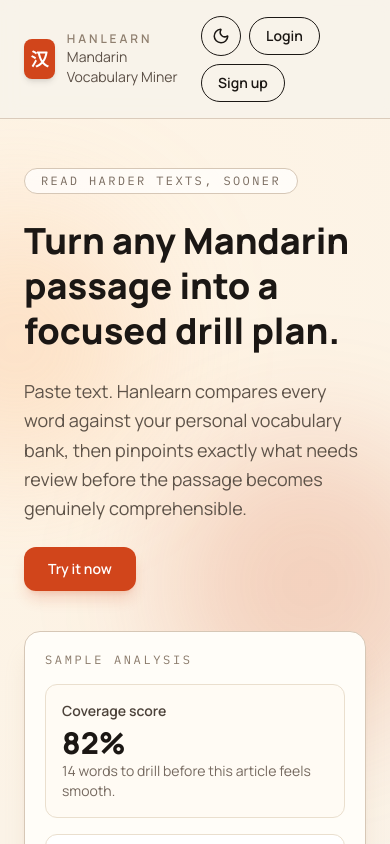
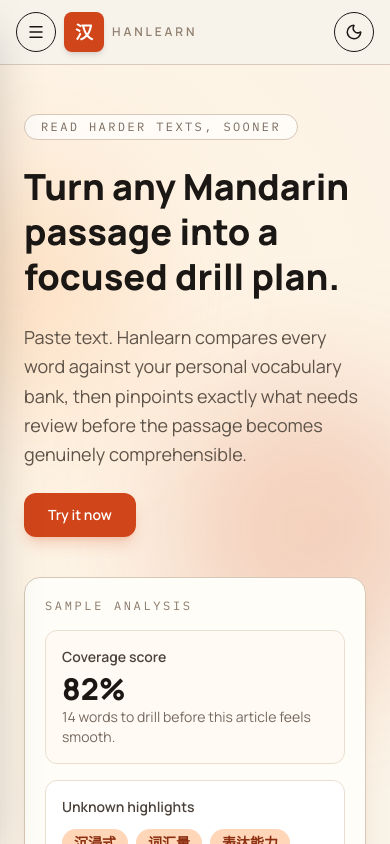
Before and after one commit to jal9o3/Mandarin-Vocabulary-Miner, a React (Vite) app in the folder hanlearn_frontend/: page / in a window 390 px wide. Shown: the top 844 px of the page. Built offline with nearby package versions, Linux system fonts and the light colour scheme; no server answers.

Commit message:
mobile view header

```diff
--- a/hanlearn_frontend/src/components/NavHeader.tsx
+++ b/hanlearn_frontend/src/components/NavHeader.tsx
@@ -1,6 +1,6 @@
 import { useEffect, useRef, useState } from 'react'
 import { NavLink, useLocation, useNavigate } from 'react-router-dom'
-import { Moon, Sun } from 'lucide-react'
+import { Menu, Moon, Sun, X } from 'lucide-react'
 
 const API_BASE_URL = import.meta.env.VITE_API_BASE_URL ?? ''
 
@@ -16,6 +16,7 @@ export function NavHeader({ isDarkMode, onToggleDarkMode }: NavHeaderProps) {
   const navigate = useNavigate()
   const [isAuthenticated, setIsAuthenticated] = useState(false)
   const [isProfileMenuOpen, setIsProfileMenuOpen] = useState(false)
+  const [isMobileSidebarOpen, setIsMobileSidebarOpen] = useState(false)
   const profileMenuRef = useRef<HTMLDivElement | null>(null)
 
   const headerClasses = isDarkMode
@@ -50,6 +51,21 @@ export function NavHeader({ isDarkMode, onToggleDarkMode }: NavHeaderProps) {
   const themeToggleClasses = isDarkMode
     ? 'grid h-10 w-10 place-items-center rounded-full border border-[#d8c4b2] bg-[#2a221d] text-[#f6eee7] transition hover:bg-[#d8c4b2] hover:text-[#1a1613]'
     : 'grid h-10 w-10 place-items-center rounded-full border border-[#1b1714] bg-transparent text-[#1b1714] transition hover:bg-[#1b1714] hover:text-white'
+  const mobileTopBarClasses = isDarkMode
+    ? 'sticky top-0 z-40 border-b border-[#3a3028]/90 bg-[#1a1613]/95 backdrop-blur md:hidden'
+    : 'sticky top-0 z-40 border-b border-[#d6c7b6]/90 bg-[#f7f2ea]/95 backdrop-blur md:hidden'
+  const mobileSidebarPanelClasses = isDarkMode
+    ? 'fixed inset-y-0 left-0 z-50 w-[18rem] border-r border-[#3a3028] bg-[#17120f] p-5 shadow-2xl md:hidden'
+    : 'fixed inset-y-0 left-0 z-50 w-[18rem] border-r border-[#d6c7b6] bg-[#fff8ef] p-5 shadow-2xl md:hidden'
+  const mobileOverlayClasses = isDarkMode
+    ? 'fixed inset-0 z-40 bg-black/55 md:hidden'
+    : 'fixed inset-0 z-40 bg-[#2a2119]/35 md:hidden'
+  const mobileNavItemClasses = isDarkMode
+    ? 'w-full rounded-xl border border-[#3f342c] px-4 py-3 text-left text-sm font-semibold text-[#f2e6db] transition hover:border-[#f06d42] hover:bg-[#2a221d]'
+    : 'w-full rounded-xl border border-[#d7c7b6] px-4 py-3 text-left text-sm font-semibold text-[#2a2119] transition hover:border-[#d1451b] hover:bg-[#f6e7d8]'
+  const mobileNavItemActiveClasses = isDarkMode
+    ? 'border-[#f06d42] bg-[#2a221d] text-[#ffbfaa]'
+    : 'border-[#d1451b] bg-[#fbe3ce] text-[#8f2f14]'
 
   useEffect(() => {
     const loadAuth = async () => {
@@ -101,7 +117,30 @@ export function NavHeader({ isDarkMode, onToggleDarkMode }: NavHeaderProps) {
 
   useEffect(() => {
     setIsProfileMenuOpen(false)
+    setIsMobileSidebarOpen(false)
   }, [location.pathname])
+
+  useEffect(() => {
+    if (!isMobileSidebarOpen) {
+      return
+    }
+
+    const previousOverflow = document.body.style.overflow
+    document.body.style.overflow = 'hidden'
+
+    const handleEscape = (event: KeyboardEvent) => {
+      if (event.key === 'Escape') {
+        setIsMobileSidebarOpen(false)
+      }
+    }
+
+    window.addEventListener('keydown', handleEscape)
+
+    return () => {
+      document.body.style.overflow = previousOverflow
+      window.removeEventListener('keydown', handleEscape)
+    }
+  }, [isMobileSidebarOpen])
 
   const handleLogout = async () => {
     try {
@@ -112,12 +151,153 @@ export function NavHeader({ isDarkMode, onToggleDarkMode }: NavHeaderProps) {
     } finally {
       setIsAuthenticated(false)
       setIsProfileMenuOpen(false)
+      setIsMobileSidebarOpen(false)
       navigate('/login')
     }
   }
 
+  const closeMobileSidebar = () => {
+    setIsMobileSidebarOpen(false)
+  }
+
   return (
-    <header className={headerClasses}>
+    <>
+      <div className={mobileTopBarClasses}>
+        <div className="mx-auto flex w-full max-w-6xl items-center justify-between px-4 py-3 sm:px-6">
+          <div className="flex items-center gap-2">
+            <button
+              type="button"
+              onClick={() => setIsMobileSidebarOpen((open) => !open)}
+              aria-label={isMobileSidebarOpen ? 'Close navigation menu' : 'Open navigation menu'}
+              aria-expanded={isMobileSidebarOpen}
+              className={themeToggleClasses}
+            >
+              {isMobileSidebarOpen ? <X size={18} /> : <Menu size={18} />}
+            </button>
+            <NavLink to="/" className="flex items-center gap-2" onClick={closeMobileSidebar}>
+              <div className={brandMonogramClasses}>汉</div>
+              <p className={brandTaglineClasses}>Hanlearn</p>
+            </NavLink>
+          </div>
+          <button
+            type="button"
+            onClick={onToggleDarkMode}
+            className={themeToggleClasses}
+            aria-label={isDarkMode ? 'Switch to light mode' : 'Switch to dark mode'}
+            title={isDarkMode ? 'Switch to light mode' : 'Switch to dark mode'}
+          >
+            {isDarkMode ? <Sun size={18} /> : <Moon size={18} />}
+          </button>
+        </div>
+      </div>
+
+      {isMobileSidebarOpen ? (
+        <button
+          type="button"
+          className={mobileOverlayClasses}
+          aria-label="Close navigation menu"
+          onClick={closeMobileSidebar}
+        />
+      ) : null}
+
+      <aside
+        className={`${mobileSidebarPanelClasses} transition-transform duration-300 ${
+          isMobileSidebarOpen ? 'translate-x-0' : '-translate-x-full'
+        }`}
+        aria-hidden={!isMobileSidebarOpen}
+      >
+        <div className="mb-6 flex items-center justify-between">
+          <NavLink to="/" className="flex items-center gap-3" onClick={closeMobileSidebar}>
+            <div className={brandMonogramClasses}>汉</div>
+            <div>
+              <p className={brandTaglineClasses}>Hanlearn</p>
+              <p className={brandSubtitleClasses}>Mandarin Vocabulary Miner</p>
+            </div>
+          </NavLink>
+          <button
+            type="button"
+            onClick={closeMobileSidebar}
+            className={themeToggleClasses}
+            aria-label="Close navigation menu"
+          >
+            <X size={18} />
+          </button>
+        </div>
+
+        <nav className="flex flex-col gap-3">
+          {isAuthenticated ? (
+            <>
+              <NavLink
+                to="/paste"
+                onClick={closeMobileSidebar}
+                className={({ isActive }) =>
+                  `${mobileNavItemClasses} ${isActive ? mobileNavItemActiveClasses : ''}`
+                }
+              >
+                Miner
+              </NavLink>
+              <NavLink
+                to="/library"
+                onClick={closeMobileSidebar}
+                className={({ isActive }) =>
+                  `${mobileNavItemClasses} ${isActive ? mobileNavItemActiveClasses : ''}`
+                }
+              >
+                Library
+              </NavLink>
+              <NavLink
+                to="/review"
+                onClick={closeMobileSidebar}
+                className={({ isActive }) =>
+                  `${mobileNavItemClasses} ${isActive ? mobileNavItemActiveClasses : ''}`
+                }
+              >
+                Flashcards
+              </NavLink>
+              <button
+                type="button"
+                onClick={() => {
+                  closeMobileSidebar()
+                  navigate('/account')
+                }}
+                className={mobileNavItemClasses}
+              >
+                Settings
+              </button>
+              <button
+                type="button"
+                onClick={handleLogout}
+                className={mobileNavItemClasses}
+              >
+                Log Out
+              </button>
+            </>
+          ) : (
+            <>
+              <NavLink
+                to="/login"
+                onClick={closeMobileSidebar}
+                className={({ isActive }) =>
+                  `${mobileNavItemClasses} ${isActive ? mobileNavItemActiveClasses : ''}`
+                }
+              >
+                Login
+              </NavLink>
+              <NavLink
+                to="/signup"
+                onClick={closeMobileSidebar}
+                className={({ isActive }) =>
+                  `${mobileNavItemClasses} ${isActive ? mobileNavItemActiveClasses : ''}`
+                }
+              >
+                Sign up
+              </NavLink>
+            </>
+          )}
+        </nav>
+      </aside>
+
+      <header className={`${headerClasses} hidden md:block`}>
         <div className="mx-auto flex w-full max-w-6xl items-center justify-between px-6 py-4 sm:px-10 lg:px-12">
           <NavLink to="/" className="flex items-center gap-3">
             <div className={brandMonogramClasses}>
@@ -235,5 +415,6 @@ export function NavHeader({ isDarkMode, onToggleDarkMode }: NavHeaderProps) {
           </nav>
         </div>
       </header>
+    </>
   )
 }
```
Lines whose indentation alone changed are shown as unchanged.
